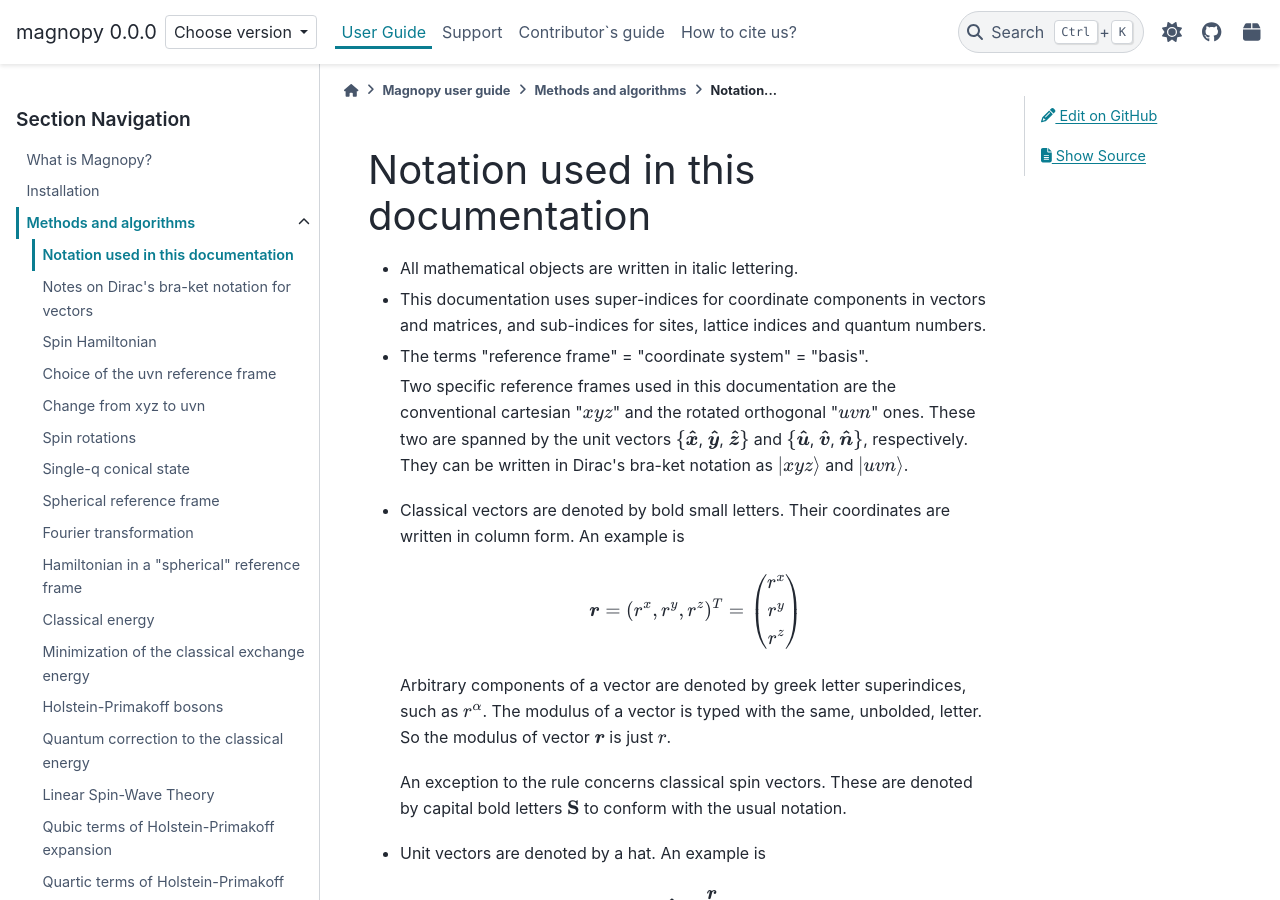
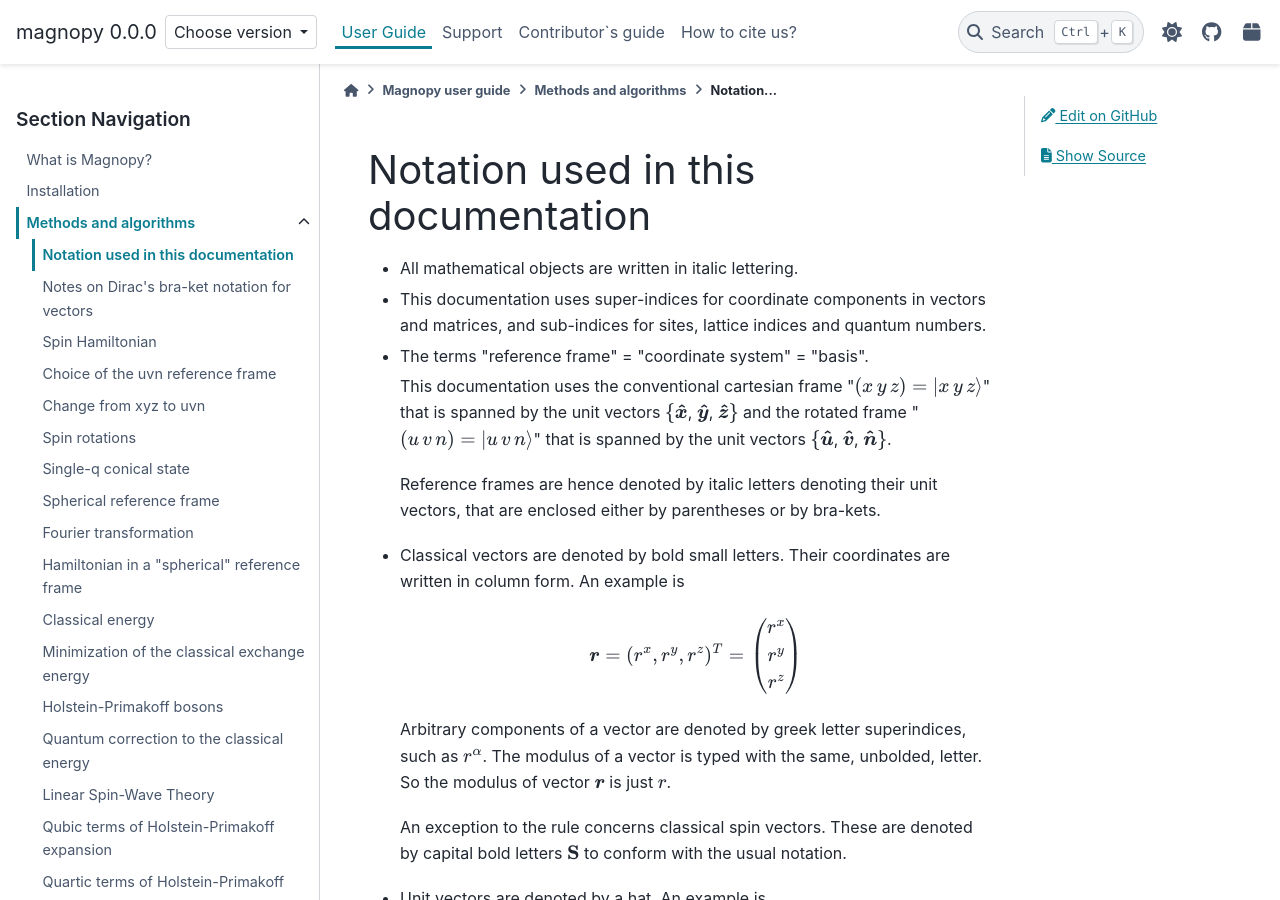
Before and after one commit to marcomarino123/magnopy, a Sphinx documentation site: the page built from docs/source/user-guide/methods/notation.rst, in a window 1280 px wide and 900 px high. Built offline with Sphinx 7.4.7 and the PyData theme 0.15.4, drawn with Linux system fonts in a browser that asks for light colours; a script that is not in the unit is left out.

Commit message:
Notation changed
Notations has been strealined

```diff
--- a/docs/source/user-guide/methods/page-notations/reference-frame.txt
+++ b/docs/source/user-guide/methods/page-notations/reference-frame.txt
@@ -1,11 +1,10 @@
 The terms "reference frame" = "coordinate system" = "basis".
 
-Two specific reference frames used in this documentation are
-the conventional cartesian ":math:`xyz`"  and the rotated
-orthogonal ":math:`uvn`" ones.
-These two are spanned by the unit vectors
+This documentation uses the conventional cartesian frame ":math:`(x\,y\,z)=\ket{x\,y\,z}`"
+that is spanned by the unit vectors
 :math:`\{\boldsymbol{\hat{x}}`, :math:`\boldsymbol{\hat{y}}`, :math:`\boldsymbol{\hat{z}}\}`
-and
-:math:`\{\boldsymbol{\hat{u}}`, :math:`\boldsymbol{\hat{v}}`, :math:`\boldsymbol{\hat{n}}\}`,
-respectively.
-They can be written in Dirac's bra-ket notation as :math:`\vert xyz \rangle` and :math:`\vert uvn \rangle`.
+and the rotated frame ":math:`(u\,v\,n)=\ket{u\,v\,n}`" that is spanned by the unit vectors
+:math:`\{\boldsymbol{\hat{u}}`, :math:`\boldsymbol{\hat{v}}`, :math:`\boldsymbol{\hat{n}}\}`.
+
+Reference frames are hence denoted by italic letters denoting their unit vectors, that are
+enclosed either by parentheses or by bra-kets.
```
